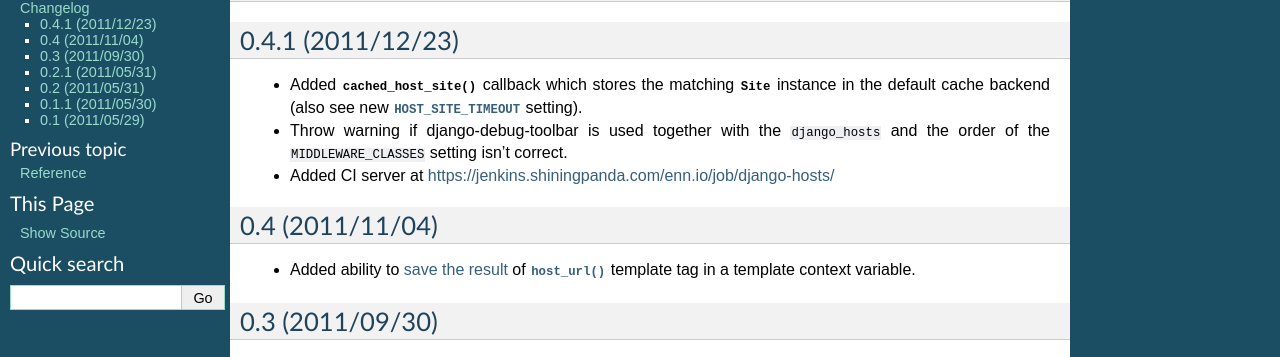
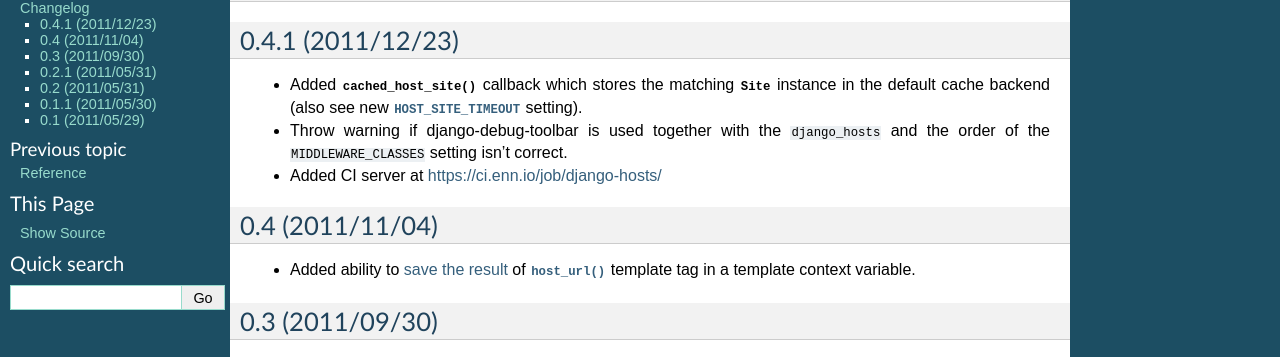
Before and after one commit to jazzband/django-hosts, a Sphinx documentation site: the page built from docs/changelog.rst, in a window 1280 px wide. Shown: the part 74-431 px from the top of the page. Built offline with Sphinx 7.4.7, drawn with Linux system fonts in a browser that asks for light colours; some of the changed lines change nothing that is shown.

Commit message:
Fixed URL to CI server.

```diff
--- a/docs/changelog.rst
+++ b/docs/changelog.rst
@@ -13,7 +13,7 @@
   ``django_hosts`` and the order of the ``MIDDLEWARE_CLASSES`` setting
   isn't correct.
 
-- Added CI server at https://jenkins.shiningpanda.com/enn.io/job/django-hosts/
+- Added CI server at https://ci.enn.io/job/django-hosts/
 
 0.4 (2011/11/04)
 ----------------
```
